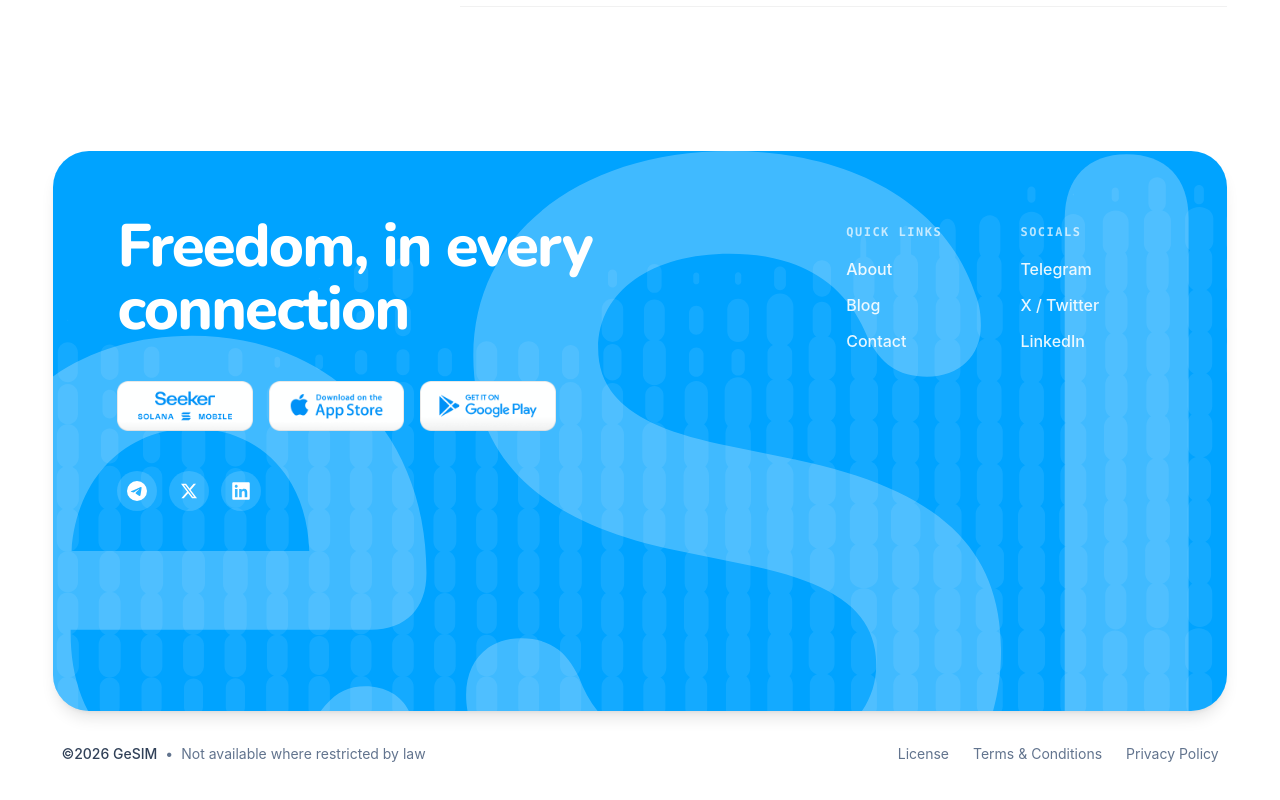
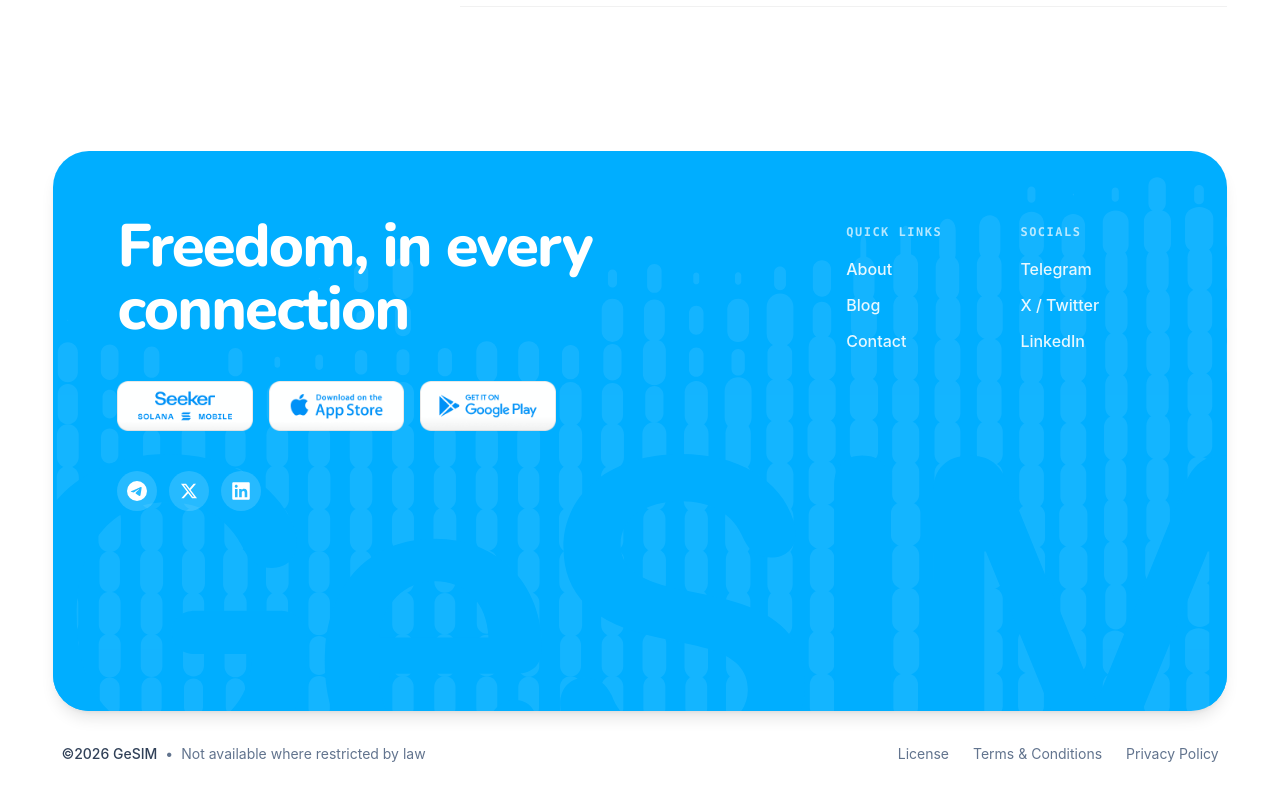
Before and after one commit to hrishique/GeSIMWebsite, a React (Vite) app: page / in a window 1280 px wide. Shown: the part 7856-8656 px from the top of the page. Built offline with nearby package versions, Linux system fonts and the light colour scheme.

Commit message:
Footer almost fixed.

```diff
--- a/src/components/Footer.jsx
+++ b/src/components/Footer.jsx
@@ -7,8 +7,8 @@ export default function Footer({ openDownloadModal }) {
     <footer className="w-full bg-white pt-12 pb-16 select-none">
       <div className="max-width-container space-y-8">
 
-        {/* Main Blue Panel Card matching Figma Node 764:179487 */}
-        <div className="relative w-full min-h-[420px] sm:min-h-[480px] lg:min-h-[560px] bg-[#00A3FF] rounded-[28px] lg:rounded-[36px] overflow-hidden p-8 sm:p-12 lg:p-16 text-white shadow-lg">
+        {/* Main Blue Panel Card matching Figma Node 764:179487 3 ki jagah E karna h bs*/}
+        <div className="relative w-full min-h-[420px] sm:min-h-[480px] lg:min-h-[560px] bg-[#00AEFF] rounded-[28px] lg:rounded-[36px] overflow-hidden p-8 sm:p-12 lg:p-16 text-white shadow-lg">
 
           {/* Background bar pattern */}
           <img
@@ -20,7 +20,7 @@ export default function Footer({ openDownloadModal }) {
           <img
             src="/assets/footer/GeSIM.svg"
             alt=""
-            className="absolute inset-0 w-full h-full opacity-25 pointer-events-none z-[1] object-cover brightness-0 invert"
+            className="absolute left-1/2 -translate-x-1/2 bottom-0 w-[103%] h-auto max-w-none pointer-events-none z-[1]"
           />
 
           <div className="relative z-10 grid lg:grid-cols-12 gap-10 lg:gap-12 items-start">
```
